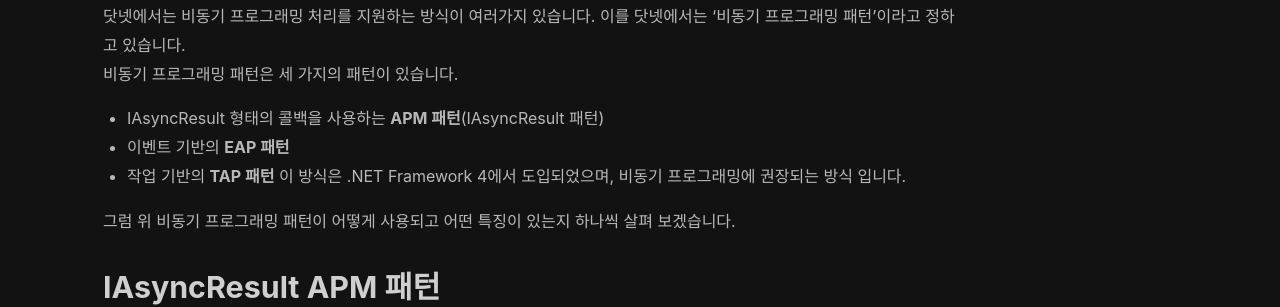
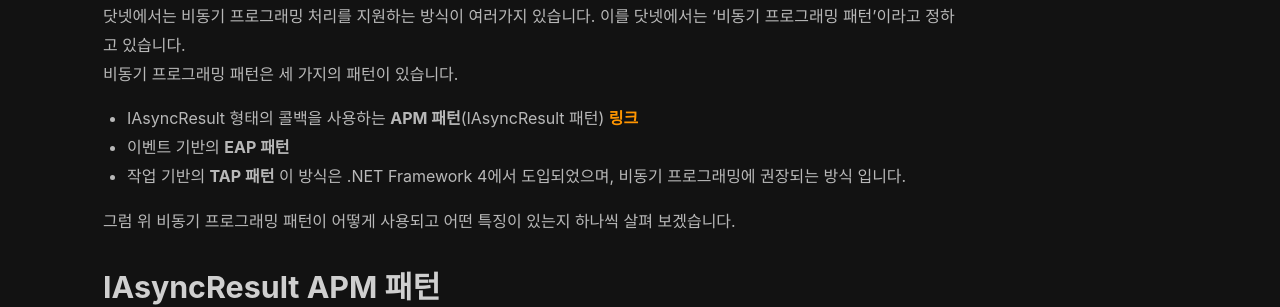
Before and after one commit to tyeom/tyeom.github.io, a Jekyll site: the page built from _posts/2022-01-17-[C#] 닷넷 스레드 비동기 프로그래밍 [APM].md, in a window 1280 px wide and 900 px high. Shown: the part 262-569 px from the top of the window. Built offline with Jekyll 4.4.1, drawn with Linux system fonts in a browser that asks for light colours; nearby versions of some CDN libraries; comment, search, counter and statistics services are not loaded.

Commit message:
Update 2022-01-17-[C#] 닷넷 스레드 비동기 프로그래밍 [APM].md

```diff
--- a/_posts/2022-01-17-[C#] 닷넷 스레드 비동기 프로그래밍 [APM].md
+++ b/_posts/2022-01-17-[C#] 닷넷 스레드 비동기 프로그래밍 [APM].md
@@ -9,7 +9,7 @@ tags: C# 스레드 APM thread 비동기 비동기프로그래밍
 닷넷에서는 비동기 프로그래밍 처리를 지원하는 방식이 여러가지 있습니다. 이를 닷넷에서는 '비동기 프로그래밍 패턴'이라고 정하고 있습니다.<br/>
 비동기 프로그래밍 패턴은 세 가지의 패턴이 있습니다.
 
-- IAsyncResult 형태의 콜백을 사용하는 **APM 패턴**(IAsyncResult 패턴)
+- IAsyncResult 형태의 콜백을 사용하는 **APM 패턴**(IAsyncResult 패턴) [링크](https://tyeom.github.io/c%23/2022/01/17/C-%EB%8B%B7%EB%84%B7-%EC%8A%A4%EB%A0%88%EB%93%9C-%EB%B9%84%EB%8F%99%EA%B8%B0-%ED%94%84%EB%A1%9C%EA%B7%B8%EB%9E%98%EB%B0%8D-APM.html)
 - 이벤트 기반의 **EAP 패턴**
 - 작업 기반의 **TAP 패턴** 이 방식은 .NET Framework 4에서 도입되었으며, 비동기 프로그래밍에 권장되는 방식 입니다.
 
```
